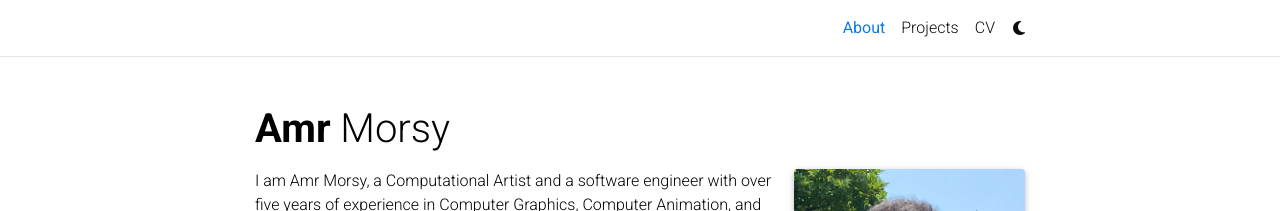
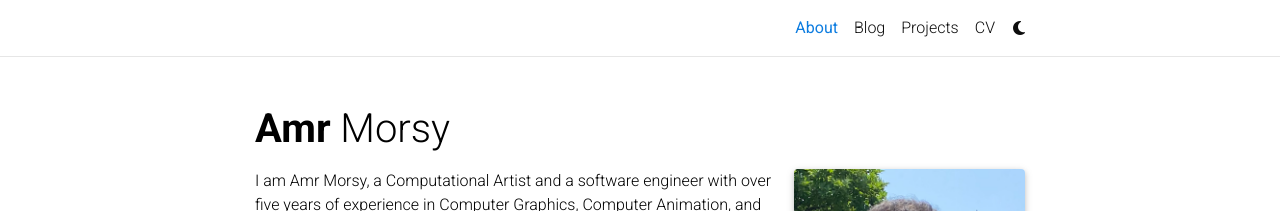
Before and after one commit to AmrHMorsy/AmrMorsy.github.io, a Jekyll site: the page built from _pages/about.md, in a window 1280 px wide. Shown: the top 211 px of the page. Built offline with Jekyll 4.4.1, drawn with Linux system fonts in a browser that asks for light colours; full-size pictures stand in for the smaller copies a plugin makes; comment, search, counter and statistics services are not loaded; a style sheet for code colours, icons or effects is not loaded.

Commit message:
Update _config.yml

```diff
--- a/_config.yml
+++ b/_config.yml
@@ -118,10 +118,10 @@
 # Blog
 # -----------------------------------------------------------------------------
 
-blog_name: # Rendered Reflections # blog_name will be displayed in your blog page
-blog_nav_title: # Blog # your blog must have a title for it to be displayed in the nav bar
-blog_description: # Exploring the art and science of computer graphics, computer animation and game development
-permalink: # /blog/:year/:title/
+blog_name: Rendered Reflections # blog_name will be displayed in your blog page
+blog_nav_title: Blog # your blog must have a title for it to be displayed in the nav bar
+blog_description: Exploring the art and science of computer graphics, computer animation and game development
+permalink: /blog/:year/:title/
 
 # Pagination
 pagination:
```
